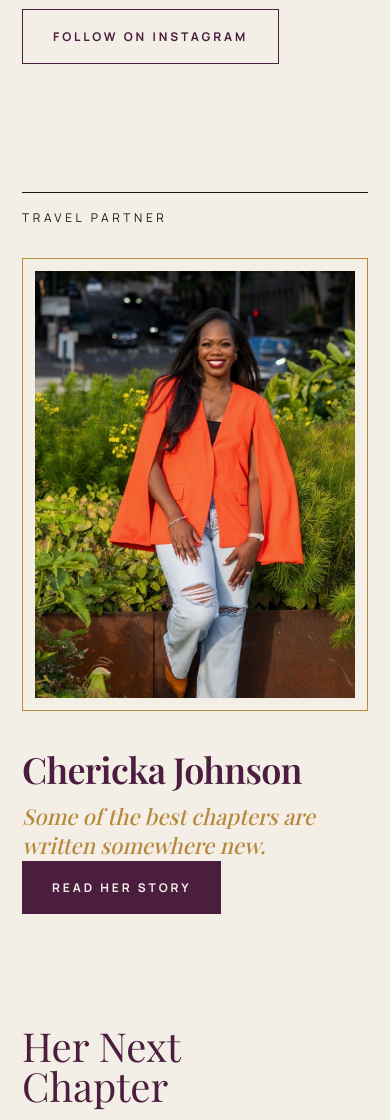
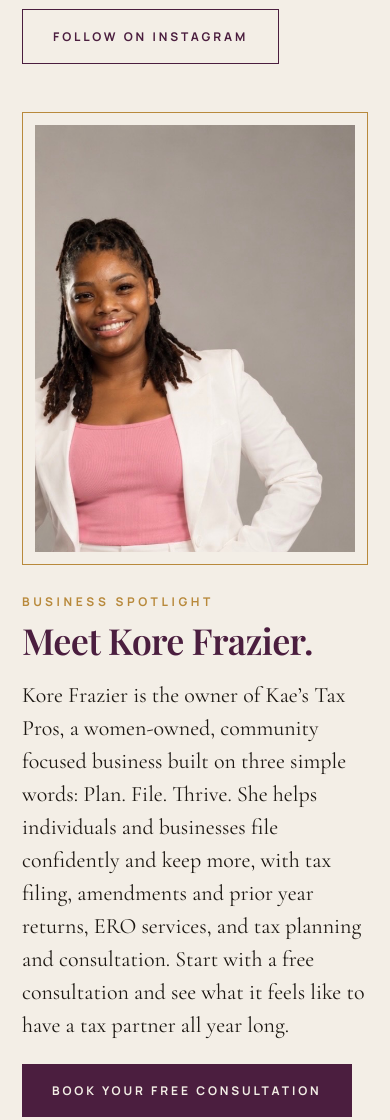
Before and after one commit to whatwebuildfromhere/whatwebuildfromhere.github.io, a plain HTML site: page spotlights.html in a window 390 px wide. Shown: the part 2059-3179 px from the top of the page. Drawn offline with nearby package versions, Linux system fonts and the light colour scheme; a web font is replaced by a local one.

Commit message:
Add Kore Frazier / Kae's Tax Pros spotlight cards.
Local mockup only. Cropped photo, no other person in the frame.

```diff
--- a/spotlights.html
+++ b/spotlights.html
@@ -30,6 +30,7 @@ section{padding:110px 56px} .lbl{display:flex;gap:18px;align-items:baseline;font
 .spottags span{border:1px solid #B8893B;color:#4B1E3F;padding:8px 14px;font-family:Manrope,sans-serif;font-size:11px;letter-spacing:.18em;text-transform:uppercase;font-weight:700}
 .bizacts{display:flex;flex-wrap:wrap;gap:12px;align-items:center}
 .spot .bizacts .btn{margin:0}
+#business .spot + .spot{margin-top:72px}
 .partner{display:grid;grid-template-columns:minmax(280px,460px) 1fr;gap:64px;align-items:start}
 .partner figure{margin:0}
 .partner img{display:block;width:100%;aspect-ratio:3/4;object-fit:cover;object-position:center 18%}
@@ -80,6 +81,7 @@ footer h5{font-size:11px;letter-spacing:.28em;text-transform:uppercase;color:#B8
   .spot, .partner { grid-template-columns: 1fr; gap: 28px; }
   .spot h4 { font-size: 36px; }
   .spotline { font-size: 22px; }
+  #business .spot + .spot { margin-top: 48px; }
   .btn.o { margin-left: 0; }
   .invite { font-size: 24px; }
   .stats b { font-size: 32px; }
@@ -98,6 +100,7 @@ footer h5{font-size:11px;letter-spacing:.28em;text-transform:uppercase;color:#B8
 </section>
 <section id="business"><div class="lbl">Business Spotlight</div>
 <article class="spot"><figure class="spotph"><img src="assets/support/brandi-barnes-2.jpg" alt="Ms. Brandi Barnes, a woman in a green dress seated on stone steps among lavender"></figure><div class="spotcopy"><div class="kicker">Spotlight</div><h4>Ms. Brandi Barnes</h4><p class="spotline">Veteran. Mom. Founder of Favor Forward. Owner of Designs by BCE.</p><p class="spotbody">Brandi served her country, and now she pours that same heart into her family and her business. She is also the founder of <a href="https://www.favorforwardfoundation.org/" target="_blank" rel="noopener noreferrer">Favor Forward Foundation</a>, turning compassion into practical action. Through <a href="https://www.designsbybce.com/" target="_blank" rel="noopener noreferrer">Designs by BCE</a>, she offers event services, custom gifts, and party favors, and all that comes with them, to make life&rsquo;s big moments unforgettable, from baby showers and gender reveals to graduations and beyond.</p><div class="spottags"><span>Event Services</span><span>Custom Gifts</span><span>Party Favors</span></div><div class="bizacts"><a class="btn" href="https://www.designsbybce.com/" target="_blank" rel="noopener noreferrer">Visit Her Website</a><a class="btn o" href="https://www.etsy.com/shop/GiftsOfFavor" target="_blank" rel="noopener noreferrer">Shop her Etsy</a><a class="btn o" href="https://www.instagram.com/bcedesigns/" target="_blank" rel="noopener noreferrer">Follow on Instagram</a></div></div></article>
+<article class="spot" id="kore"><figure class="spotph"><img src="assets/support/kaes-tax-pros.jpg" alt="Kore Frazier of Kae&rsquo;s Tax Pros, a woman in a white suit and pink top"></figure><div class="spotcopy"><div class="kicker">Business Spotlight</div><h4>Meet Kore Frazier.</h4><p class="spotbody">Kore Frazier is the owner of Kae&rsquo;s Tax Pros, a women-owned, community focused business built on three simple words: Plan. File. Thrive. She helps individuals and businesses file confidently and keep more, with tax filing, amendments and prior year returns, ERO services, and tax planning and consultation. Start with a free consultation and see what it feels like to have a tax partner all year long.</p><div class="bizacts"><a class="btn" href="https://kaestaxpros.com/" target="_blank" rel="noopener noreferrer">Book your free consultation</a></div></div></article>
 </section>
 <section id="travel"><div class="lbl">Travel Partner</div>
 <article class="spot"><figure class="spotph"><img src="assets/travel/chericka-johnson.jpg" alt="Chericka Johnson of Love + Leisure"></figure><div class="spotcopy"><h4>Chericka Johnson</h4><p class="spotline">Some of the best chapters are written somewhere new.</p><a class="btn" href="travel.html">Read her story</a></div></article>
```
Also changed, not shown: index.html (+3 -0 lines), assets/support/kaes-tax-pros.jpg (added).
